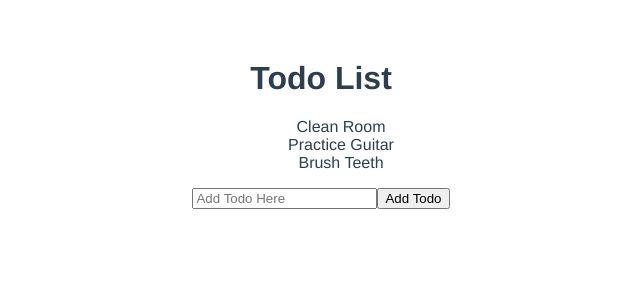
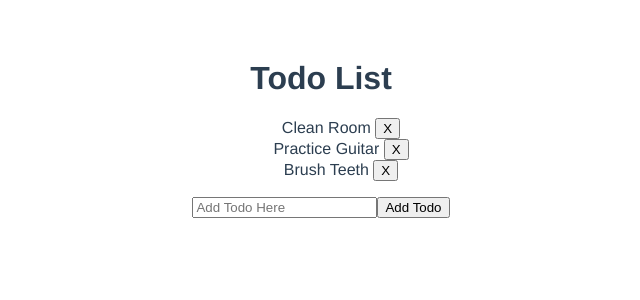
Before and after one commit to Robo-91/VueTodoList, a Vue app: page / in a window 1280 px wide. Shown: the top 300 px of the page, without its empty margins (319-959 px from the left). Built offline with nearby package versions, Linux system fonts and the light colour scheme.

Commit message:
added logic to remove selected todo

```diff
--- a/src/components/todo.vue
+++ b/src/components/todo.vue
@@ -1,9 +1,11 @@
 <template>
   <div id="todolist">
     <ul>
-      <li v-for="todo in todos"
-          :key="todo.id">{{ todo.info }}
+      <li v-for="(todo, index) in todos"
+          :key="index">{{ todo.info }}
+          <button @click="removeTodo(index)">X</button>
       </li>
+
     </ul>
     <input type="text" v-model='newTodo' placeholder="Add Todo Here">
     <button type="submit" @click="addTodo">Add Todo</button>
@@ -17,9 +19,9 @@ export default {
     return {
       newTodo: '',
       todos: [
-        { id: 0, info: 'Clean Room' },
-        { id: 1, info: 'Practice Guitar' },
-        { id: 2, info: 'Brush Teeth' }
+        { info: 'Clean Room' },
+        { info: 'Practice Guitar' },
+        { info: 'Brush Teeth' }
       ]
     }
   },
@@ -28,15 +30,18 @@ export default {
       console.log(this.newTodo);
     },
     addTodo() {
-      this.todos.push({ id: this.todos.length, info: this.newTodo });
+      const todoObj = { info: this.newTodo };
+      this.todos.push(todoObj);
 
       console.log(this.todos);
     },
-    removeTodo() {
-
+    removeTodo(index) {
+      this.todos.splice(index, 1);
     }
   }
 }
+
+
 
 </script>
 
```
